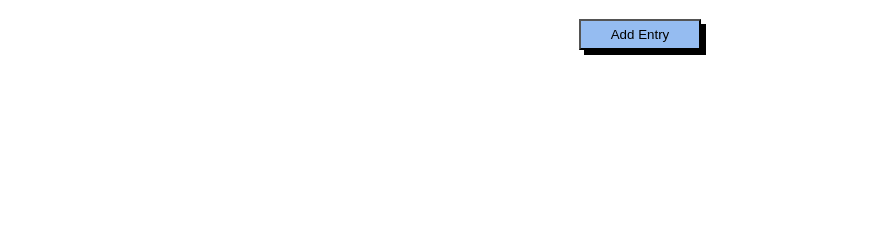
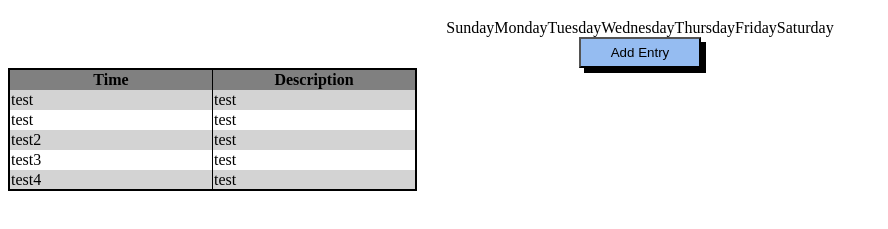
Before and after one commit to David-Gonzalez11/week-planner, a website: page index.html in a window 1280 px wide. Shown: the part 69-298 px from the top of the page, without its empty margins (0-888 px from the left). Drawn offline with Linux system fonts and the light colour scheme.

Commit message:
styling table

```diff
--- a/index.html
+++ b/index.html
@@ -12,9 +12,50 @@
       <h1 class="title">Weekly Planner</h1>
     </div>
     <div class="row">
+      <span>Sunday</span>
+      <span>Monday</span>
+      <span>Tuesday</span>
+      <span>Wednesday</span>
+      <span>Thursday</span>
+      <span>Friday</span>
+      <span>Saturday</span>
+    </div>
+    <div class="row">
       <button class="modal-btn">Add Entry</button>
     </div>
   </div>
+  <table>
+    <thead>
+      <tr>
+        <th>Time</th>
+        <th>Description</th>
+      </tr>
+    </thead>
+    <tbody>
+      <tr>
+        <td>test</td>
+        <td>test</td>
+      </tr>
+      <tr>
+        <td>test</td>
+        <td>test</td>
+      </tr>
+      <tr>
+        <td>test2</td>
+        <td>test</td>
+      </tr>
+      <tr>
+        <td>test3</td>
+        <td>test</td>
+      </tr>
+      <tr>
+        <td>test4</td>
+        <td>test</td>
+      </tr>
+      <tr></tr>
+      <tr></tr>
+    </tbody>
+  </table>
   <form class="hidden">
     <div class="row">
       <div>
--- a/styles.css
+++ b/styles.css
@@ -52,3 +52,32 @@ form {
 .hidden {
   display: none;
 }
+
+tr:nth-child(even) {
+  background-color: white;
+}
+
+tr:nth-child(odd) {
+  background-color: lightgray;
+}
+
+th {
+  background-color: gray;
+  border-left: 1px solid black;
+}
+
+table {
+  border: solid black 2px;
+}
+
+td {
+  border: none;
+  border-left: 1px solid black;
+  width: 200px;
+}
+
+td,
+th,
+table {
+  border-collapse: collapse;
+}
```
